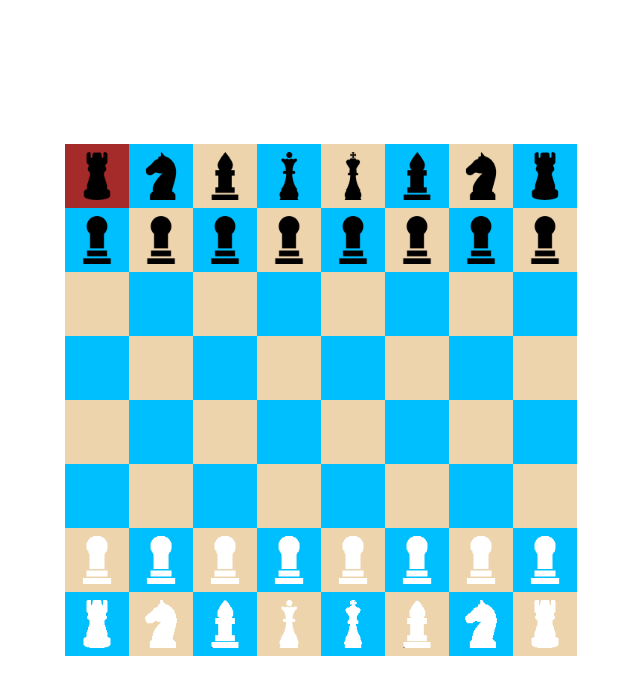
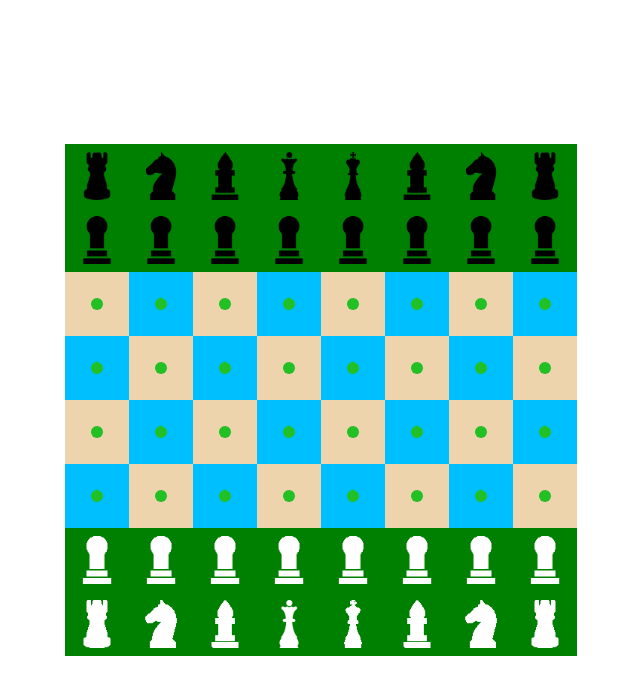
Before and after one commit to AlexKvai/ChessReact, a React (Create React App) app in the folder react-chess-init/: page / in a window 1280 px wide. Both pictures are taken after a click on the element 416 px from the left and 176 px from the top of the page. Shown: the top 694 px of the page, without its empty margins (319-959 px from the left). Built offline with nearby package versions, Linux system fonts and the light colour scheme.

Commit message:
add functional to change positions of figures )

```diff
--- a/react-chess-init/src/App.css
+++ b/react-chess-init/src/App.css
@@ -43,3 +43,10 @@
 .selected {
   background-color: brown;
 }
+
+.available {
+  height: 12px;
+  width: 12px;
+  border-radius: 50%;
+  background-color: #22c024;
+}
--- a/react-chess-init/src/components/BoardComponent.tsx
+++ b/react-chess-init/src/components/BoardComponent.tsx
@@ -1,4 +1,4 @@
-import React, { FC, useState } from 'react';
+import React, { FC, useEffect, useState } from 'react';
 import { Board } from '../models/Board';
 import { Cell } from '../models/Cell';
 import CellComponent from './CellComponent';
@@ -12,7 +12,32 @@
   const [selectedCell, setSelectedCell] = useState<Cell | null>(null);
 
   function click(cell: Cell) {
-    setSelectedCell(cell);
+    if (
+      selectedCell &&
+      selectedCell !== cell &&
+      selectedCell.figure?.canMove(cell)
+    ) {
+      selectedCell.moveFigure(cell);
+      setSelectedCell(null);
+    }
+
+    if (cell.figure) {
+      setSelectedCell(cell);
+    }
+  }
+
+  useEffect(() => {
+    highlightCells();
+  }, [selectedCell]);
+
+  function highlightCells() {
+    board.highlightCells(selectedCell);
+    updateBoard();
+  }
+
+  function updateBoard() {
+    const newBoard = board.getCopyBoard();
+    setBoard(newBoard);
   }
 
   return (
--- a/react-chess-init/src/components/CellComponent.tsx
+++ b/react-chess-init/src/components/CellComponent.tsx
@@ -12,7 +12,9 @@
     <div
       className={['cell', cell.color, selected ? 'selected' : ''].join(' ')}
       onClick={() => click(cell)}
+      style={{ background: cell.avaibalble && cell.figure ? 'green' : '' }}
     >
+      {cell.avaibalble && !cell.figure && <div className={'available'} />}
       {cell.figure?.logo && <img src={cell.figure.logo} alt="" />}
     </div>
   );
--- a/react-chess-init/src/models/Board.ts
+++ b/react-chess-init/src/models/Board.ts
@@ -21,6 +21,22 @@
         }
       }
       this.cells.push(row);
+    }
+  }
+
+  public getCopyBoard(): Board {
+    const newBoard = new Board();
+    newBoard.cells = this.cells;
+    return newBoard;
+  }
+
+  public highlightCells(selectedCell: Cell | null) {
+    for (let i = 0; i < this.cells.length; i++) {
+      const row = this.cells[i];
+      for (let j = 0; j < row.length; j++) {
+        const target = row[j];
+        target.avaibalble = !!selectedCell?.figure?.canMove(target);
+      }
     }
   }
 
--- a/react-chess-init/src/models/Cell.ts
+++ b/react-chess-init/src/models/Cell.ts
@@ -25,4 +25,12 @@
     this.avaibalble = false;
     this.id = Math.random();
   }
+
+  moveFigure(target: Cell) {
+    if (this.figure && this.figure?.canMove(target)) {
+      this.figure.moveFigure(target);
+      target.figure = this.figure;
+      this.figure = null;
+    }
+  }
 }
```
